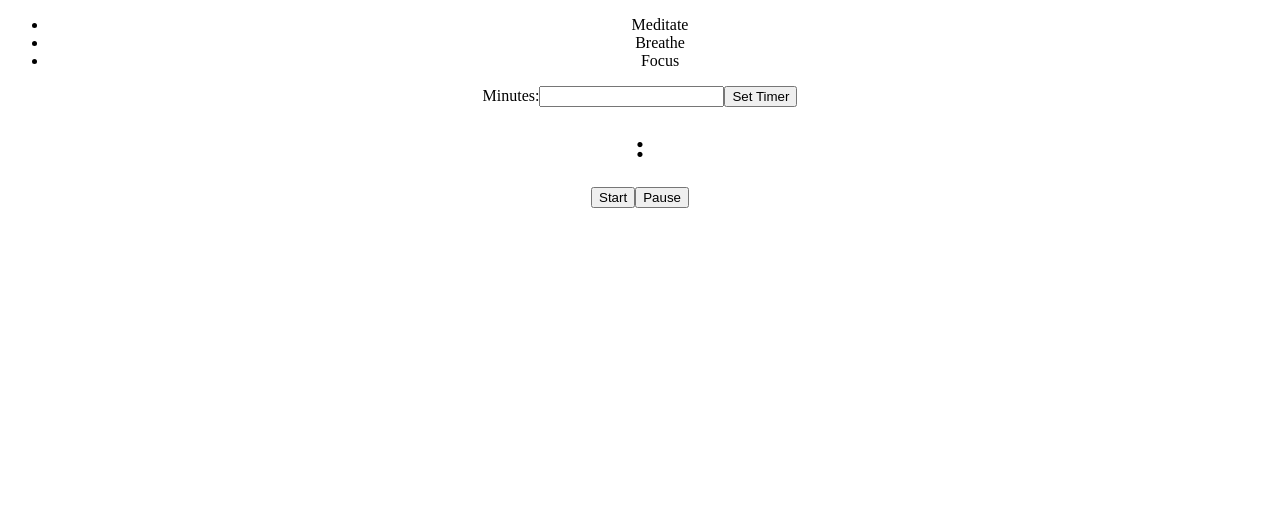
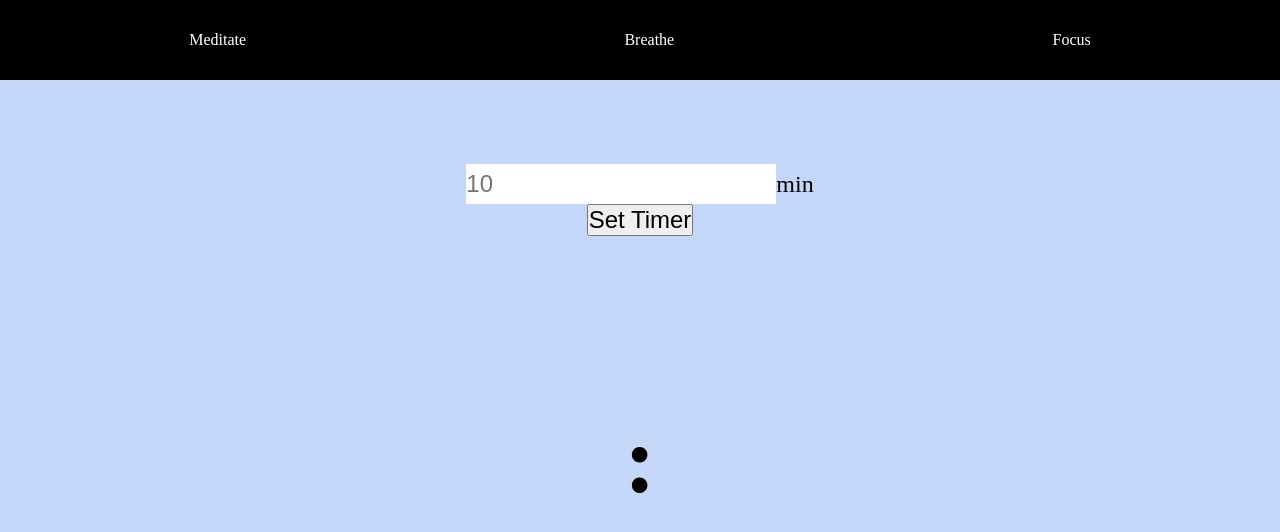
Before and after one commit to ri-ca4/meditation-timer-app, a React (Create React App) app in the folder meditation-timer/: page / in a window 1280 px wide. Both pictures are taken after a click on the item "Meditate". Shown: the top 532 px of the page. Built offline with nearby package versions, Linux system fonts and the light colour scheme.

Commit message:
work on css, improve meditate button functionality and meditate style

```diff
--- a/meditation-timer/src/App.css
+++ b/meditation-timer/src/App.css
@@ -1,38 +1,94 @@
-.App {
-  text-align: center;
+*{
+  margin: 0;
+  padding: 0;
+  box-sizing: border-box;
 }
 
-.App-logo {
-  height: 40vmin;
-  pointer-events: none;
-}
-
-@media (prefers-reduced-motion: no-preference) {
-  .App-logo {
-    animation: App-logo-spin infinite 20s linear;
-  }
-}
-
-.App-header {
-  background-color: #282c34;
-  min-height: 100vh;
+.App {
+  position: relative;
   display: flex;
   flex-direction: column;
   align-items: center;
   justify-content: center;
-  font-size: calc(10px + 2vmin);
-  color: white;
+  height: 100vh;
+  width: 100vw;
+  background-color: #000000;
 }
 
-.App-link {
-  color: #61dafb;
+nav{
+  position: fixed;
+  top: 0;
+  width: 100%;
+  height: 10vh;
+  color: #ffffff;
 }
 
-@keyframes App-logo-spin {
-  from {
-    transform: rotate(0deg);
-  }
-  to {
-    transform: rotate(360deg);
-  }
+nav ul{
+  list-style: none;
+  display: flex;
+  flex-direction: row;
+  align-items: center;
+  justify-content: space-around;
+  height: 100%;
 }
+
+nav ul li{
+  margin: 10px;
+}
+
+nav ul li:hover,
+nav ul li:focus{
+  cursor: pointer;
+  font-weight: bold;
+}
+
+.timer{
+  display: flex;
+  flex-direction: column;
+  align-items: center;
+  justify-content: center;
+  height: 100vh;
+  width: 100vw;
+  margin-top: 10vh;
+  background-color: #fff;
+  text-align: center;
+}
+
+input[type=number]{
+  height: 5vh;
+  border: none;
+  font-size: 1.5em;
+}
+
+button{
+  font-size: 1.5em;
+  cursor: pointer;
+}
+
+label{
+  font-size: 1.5em;
+}
+
+
+/*MEDITATE*/
+.meditate{
+  display: flex;
+  flex-direction: column;
+  align-items: center;
+  justify-content: space-around;
+  height: 100%;
+  width: 100%;
+  background-color: #6494ed5f;
+}
+
+#meditate-buttons{
+  visibility:hidden;
+}
+
+#meditate-buttons #pause{
+  display: none;
+}
+
+#meditate-timer{
+  font-size: 3em;
+}
--- a/meditation-timer/src/components/Breathe.jsx
+++ b/meditation-timer/src/components/Breathe.jsx
@@ -44,7 +44,7 @@ const Breathe = () => {
 
 
   return (
-    <div id="breathe">
+    <div className="breathe">
       <div id="display-counter">
           <h1 id="instructions"></h1>
           <h2 id="count"></h2>
--- a/meditation-timer/src/components/Focus.jsx
+++ b/meditation-timer/src/components/Focus.jsx
@@ -90,7 +90,7 @@ const Focus = () => {
           <button id="start" onClick={handleStart}>Start</button>
           <button id="pause" onClick={handlePause}>Pause</button>
       </div>
-  </div>
+    </div>
   )
 }
 
--- a/meditation-timer/src/components/Meditate.jsx
+++ b/meditation-timer/src/components/Meditate.jsx
@@ -25,8 +25,6 @@ const Meditate = () => {
   }
 
   function handleSet() {
-    document.getElementById('start').removeAttribute("disabled");
-    document.getElementById('pause').setAttribute("disabled", "true");
     if (userInput != null) {
       mins.current = userInput;
     }else{
@@ -34,7 +32,7 @@ const Meditate = () => {
     }
     secs.current = 0;
     displayTime();
-
+    document.getElementById('meditate-buttons').style.visibility = "visible";
   }
 
 
@@ -59,14 +57,14 @@ const Meditate = () => {
   }, [isRunning, displayTime]);
 
   const handleStart = ()=>{
-    document.getElementById('start').setAttribute("disabled", "true");
-    document.getElementById('pause').removeAttribute("disabled");
+    document.getElementById('start').style.display = "none";
+    document.getElementById('pause').style.display = "block";
     setIsRunning(true);
   }
 
   const handlePause = ()=>{
-    document.getElementById('start').removeAttribute("disabled");
-    document.getElementById('pause').setAttribute("disabled", "true");
+    document.getElementById('pause').style.display = "none";
+    document.getElementById('start').style.display = "block";
     setIsRunning(false);
   }
 
@@ -74,14 +72,16 @@ const Meditate = () => {
 
   return (
     <div className='meditate'>
-      <label>Minutes:</label>
-        <input type="number" id="userInput" onChange={handleInput}/>
+      <div id="meditate-input">
+        <input type="number" id="userInput" placeholder="10" onChange={handleInput}/>
+        <label>min</label><br/>
         <button id="set" onClick={handleSet}>Set Timer</button>
+      </div>
         <div id="meditate-timer">
-            <h1>
-                <span id="minutes"></span>:
-                <span id="seconds"></span>
-            </h1>
+          <h1><span id="minutes"></span>:
+            <span id="seconds"></span></h1>
+        </div>
+        <div id='meditate-buttons'>
             <button id="start" onClick={handleStart}>Start</button>
             <button id="pause" onClick={handlePause}>Pause</button>
         </div>
```
